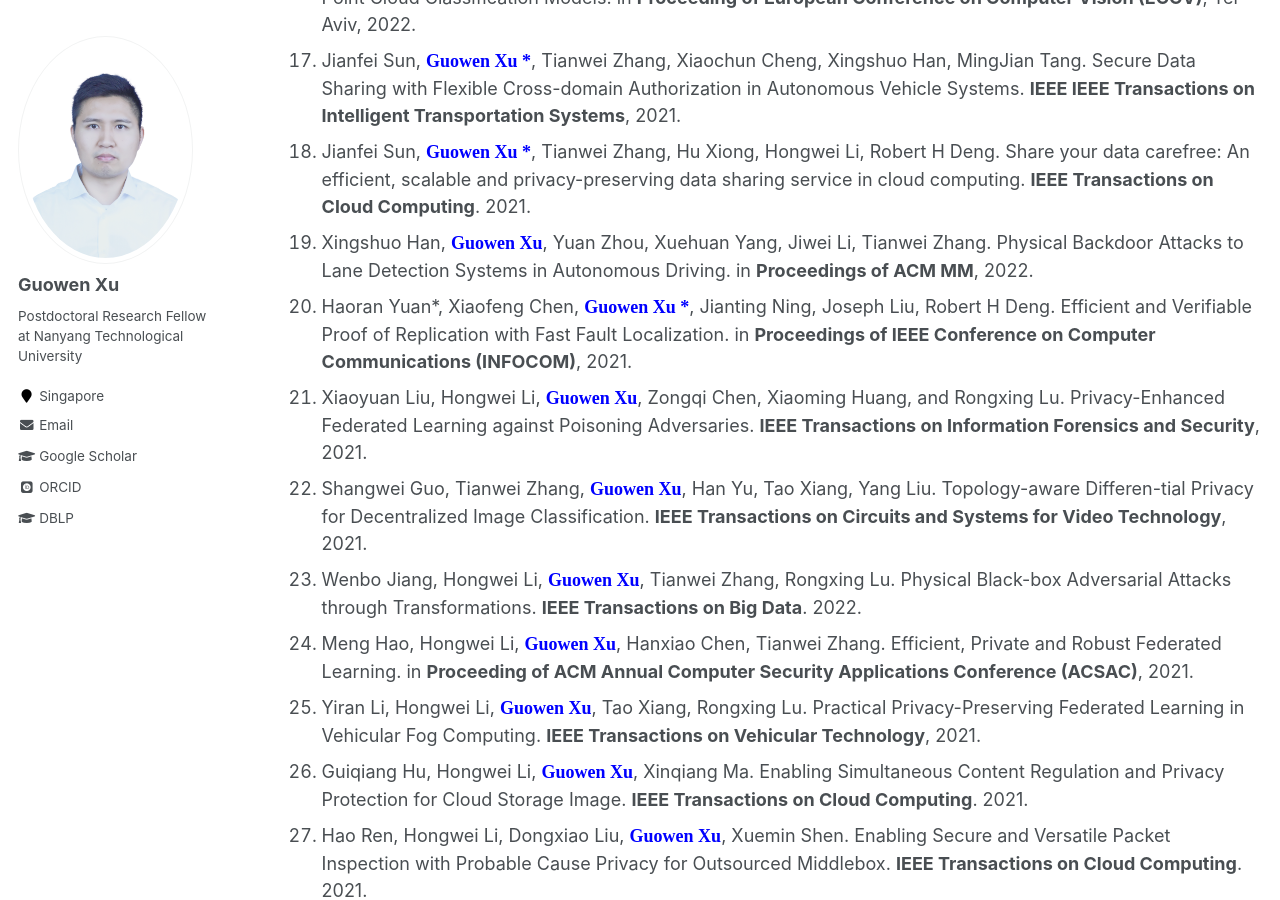
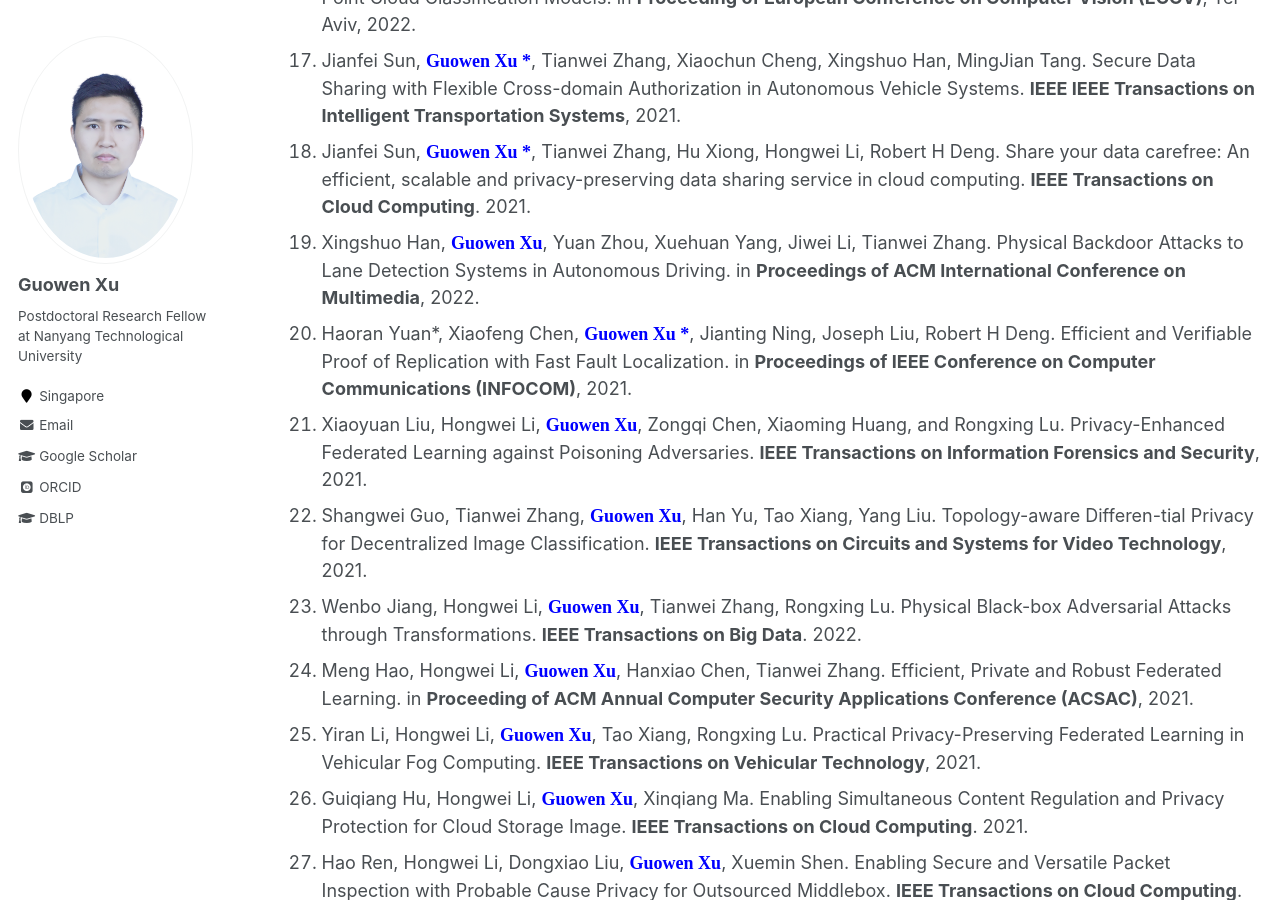
Before and after one commit to Guowen-xu/guowen-xu.github.io, a Jekyll site: the page built from _pages/publications.md, in a window 1280 px wide and 900 px high, scrolled down 1565 px. Built offline with Jekyll 4.4.1, drawn with Linux system fonts in a browser that asks for light colours; some web fonts are replaced.

Commit message:
Update publications.md

```diff
--- a/_pages/publications.md
+++ b/_pages/publications.md
@@ -32,7 +32,7 @@ You can find my articles on my [Google Scholar](https://scholar.google.com.hk/ci
 16. Guanlin Li, **<font face="Times New Roman" color=blue size=4> Guowen Xu *</font>**, Han Qiu, Ruan He, Jiwei Li,  Tianwei Zhang. Improving Adversarial Robustness of 3D Point Cloud Classification Models. in **Proceeding of  European Conference on Computer Vision (ECCV)**, Tel-Aviv, 2022.
 17. Jianfei Sun,  **<font face="Times New Roman" color=blue size=4> Guowen Xu *</font>**, Tianwei Zhang, Xiaochun Cheng, Xingshuo Han, MingJian Tang. Secure Data Sharing with Flexible Cross-domain Authorization in Autonomous Vehicle Systems. **IEEE IEEE Transactions on Intelligent Transportation Systems**, 2021.
 18. Jianfei Sun,  **<font face="Times New Roman" color=blue size=4> Guowen Xu *</font>**, Tianwei Zhang, Hu Xiong, Hongwei Li, Robert H Deng. Share your data carefree: An efficient, scalable and privacy-preserving data sharing service in cloud computing. **IEEE Transactions on Cloud Computing**. 2021.
-19. Xingshuo Han, **<font face="Times New Roman" color=blue size=4> Guowen Xu</font>**, Yuan Zhou, Xuehuan Yang, Jiwei Li, Tianwei Zhang. Physical Backdoor Attacks to Lane Detection Systems in Autonomous Driving. in **Proceedings of ACM MM**, 2022.
+19. Xingshuo Han, **<font face="Times New Roman" color=blue size=4> Guowen Xu</font>**, Yuan Zhou, Xuehuan Yang, Jiwei Li, Tianwei Zhang. Physical Backdoor Attacks to Lane Detection Systems in Autonomous Driving. in **Proceedings of ACM International Conference on Multimedia**, 2022.
 20. Haoran Yuan\*, Xiaofeng Chen, **<font face="Times New Roman" color=blue size=4> Guowen Xu *</font>**, Jianting Ning, Joseph Liu, Robert H Deng.  Efficient and Verifiable Proof of Replication with Fast Fault Localization. in **Proceedings of IEEE Conference on Computer Communications (INFOCOM)**, 2021.
 21. Xiaoyuan Liu, Hongwei Li, **<font face="Times New Roman" color=blue size=4> Guowen Xu</font>**, Zongqi Chen, Xiaoming Huang, and Rongxing Lu. Privacy-Enhanced Federated Learning against Poisoning Adversaries. **IEEE Transactions on Information Forensics and Security**, 2021.
 22. Shangwei Guo, Tianwei Zhang, **<font face="Times New Roman" color=blue size=4> Guowen Xu</font>**, Han Yu, Tao Xiang, Yang Liu. Topology-aware Differen-tial Privacy for Decentralized Image Classification. **IEEE Transactions on Circuits and Systems for Video Technology**, 2021.
```
